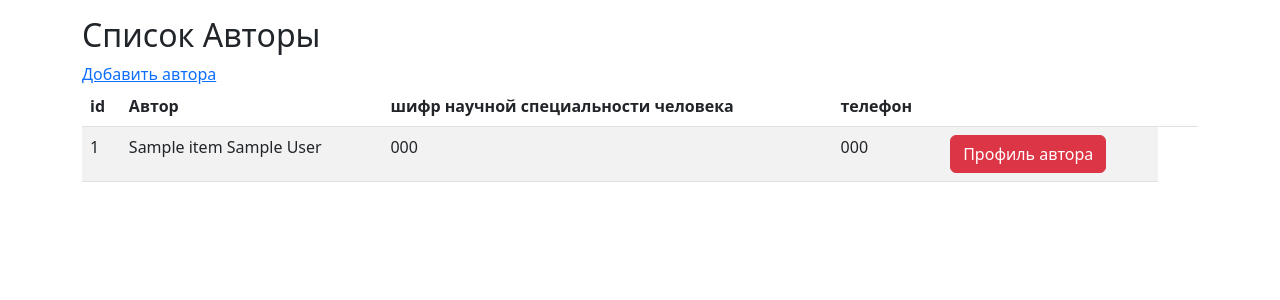
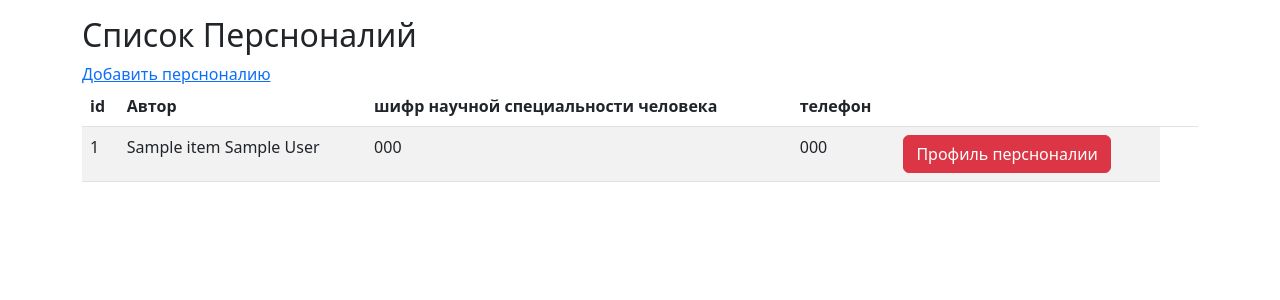
Before and after one commit to Deliys/nmd, a Django app: template nmd/main/templates/main/list_autor.html in a window 1280 px wide. Shown: the part 73-373 px from the top of the page. Run offline with Django 5.2, Linux system fonts and the light colour scheme; the template is opened without the code that fills it: most values are stand-ins (such as "Sample title", 1, 10 or a date in 2020); some libraries are stand-ins or nearby versions.

Commit message:
Update list_autor.html

```diff
--- a/nmd/main/templates/main/list_autor.html
+++ b/nmd/main/templates/main/list_autor.html
@@ -1,14 +1,14 @@
 <!DOCTYPE html>
 <html>
 <head>
-    <title>таблица авторов</title>
+    <title>таблица Персноналий</title>
   <link href="https://cdn.jsdelivr.net/npm/bootstrap@5.3.0/dist/css/bootstrap.min.css" rel="stylesheet">
 </head>
 <body>
 {% include 'main/header.html' %}
 <div class="container">
-    <h2>Список  Авторы</h2>
-    <a href="/create_autor">Добавить автора</a>
+    <h2>Список  Персноналий</h2>
+    <a href="/create_autor">Добавить персноналию</a>
     <table class="table table-striped">
         <thead>
             <tr>
@@ -34,7 +34,7 @@
                 <td>
                     <form method="post" action="{% url 'autor_get' item.id %}">
                         {% csrf_token %}
-                        <button type="submit" class="btn btn-danger">Профиль автора</button>
+                        <button type="submit" class="btn btn-danger">Профиль персноналии</button>
                     </form>
                 </td>
             </tr>
```
